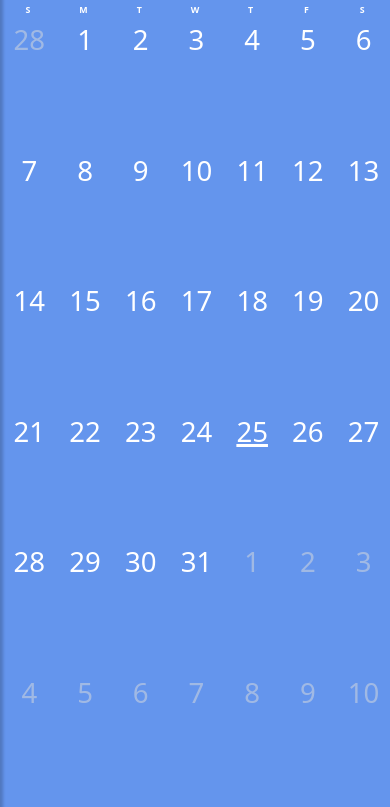
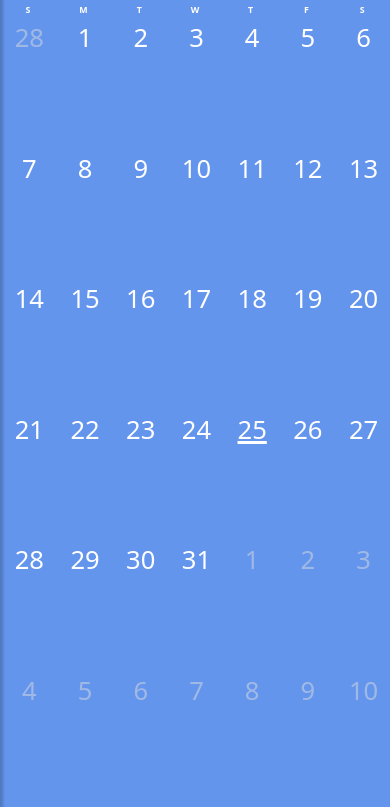
Before and after one commit to bxNice/JS-Calendar, a Flask app: page / in a window 390 px wide. Shown: the part 37-844 px from the top of the page. Run offline with Flask 2, Linux system fonts and the light colour scheme; some libraries are stand-ins or nearby versions.

Commit message:
Reduce calendar font size to better accomdate mobile devices in landscape orientation

```diff
--- a/sass/main.scss
+++ b/sass/main.scss
@@ -195,7 +195,7 @@ body {
     }
     #cal-body {
         * {
-            font-size: calc(12px + 4vmin);
+            font-size: calc(10px + 4vmin);
         }
 
         td.day {
--- a/static/css/main.css
+++ b/static/css/main.css
@@ -55,7 +55,7 @@ body {
   border: none;
   /* hide num input arrows on firefox */
   -moz-appearance: textfield;
-  /* hide the arrows from #year-selector input */
+  /* hide num input arrows */
   /* on Chrome, Safari, Edge, Opera */
 }
 #sidebar .date-selector .year-selector input::-webkit-outer-spin-button, #sidebar .date-selector .year-selector input::-webkit-inner-spin-button {
@@ -157,7 +157,7 @@ body {
   display: inline;
 }
 #calendar #cal-body * {
-  font-size: calc(12px + 4vmin);
+  font-size: calc(10px + 4vmin);
 }
 #calendar #cal-body td.day {
   vertical-align: top;
```
